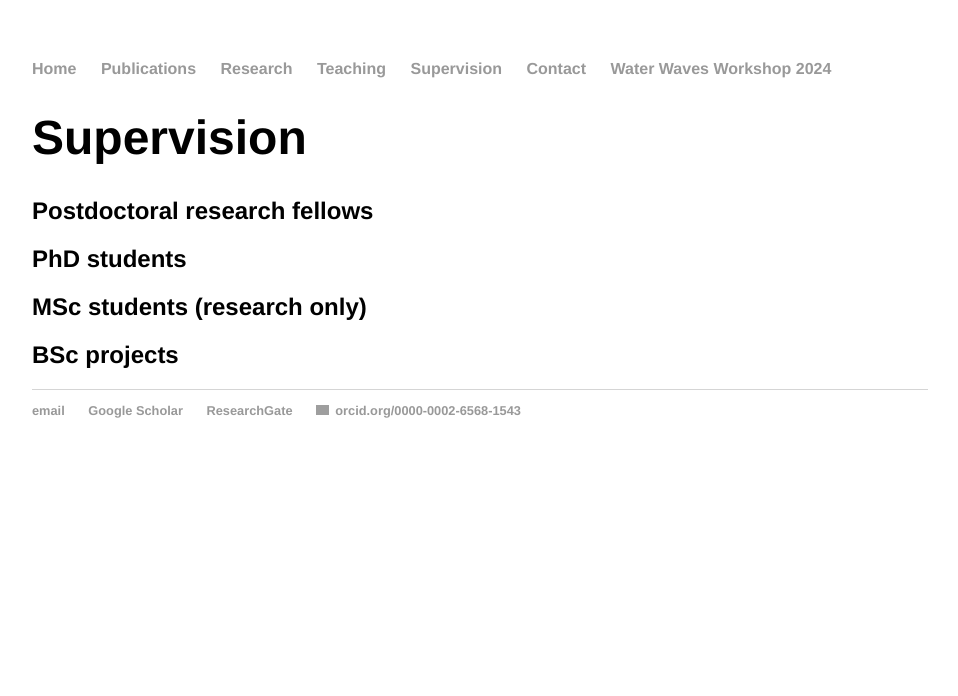
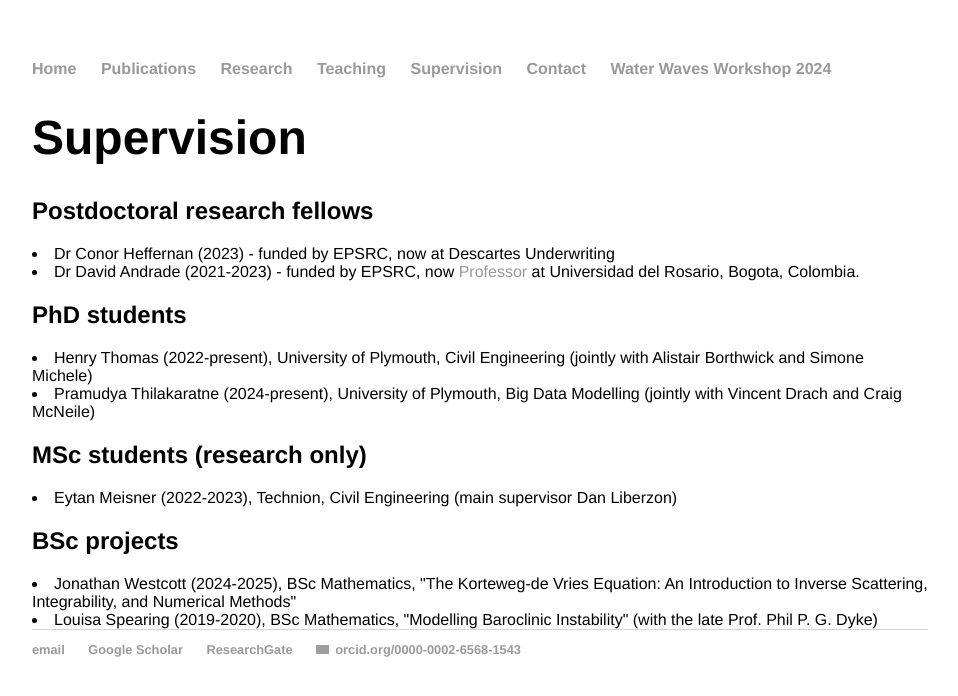
Before and after one commit to rstuhlmeier/rstuhlmeier.github.io, a Jekyll site: the page built from supervision/index.html, in a window 1280 px wide. Shown: the top 696 px of the page, without its empty margins (160-1118 px from the left). Built offline with Jekyll 4.4.1, drawn with Linux system fonts in a browser that asks for light colours; grey boxes are pictures that could not be loaded.

Commit message:
Update supervision index with new student information
Added details about current and past research fellows, PhD students, MSc students, and BSc projects.

```diff
--- a/supervision/index.html
+++ b/supervision/index.html
@@ -5,11 +5,17 @@ title: Raphael Stuhlmeier - Supervision
 
 <h1>Supervision </h1>
 
-
 <h2>Postdoctoral research fellows</h2>
+<li>Dr Conor Heffernan (2023) - funded by EPSRC, now at Descartes Underwriting</li>
+<li>Dr David Andrade (2021-2023) - funded by EPSRC, now <a href="https://pure.urosario.edu.co/en/persons/david-eugenio-andrade-perez">Professor</a> at Universidad del Rosario, Bogota, Colombia.</li>
 
 <h2>PhD students</h2>
+<li>Henry Thomas (2022-present), University of Plymouth, Civil Engineering (jointly with Alistair Borthwick and Simone Michele)</li>
+<li>Pramudya Thilakaratne (2024-present), University of Plymouth, Big Data Modelling (jointly with Vincent Drach and Craig McNeile)</li>
 
 <h2>MSc students (research only)</h2>
+<li>Eytan Meisner (2022-2023), Technion, Civil Engineering (main supervisor Dan Liberzon)</li>
 
 <h2>BSc projects</h2>
+<li>Jonathan Westcott (2024-2025), BSc Mathematics, "The Korteweg-de Vries Equation: An Introduction to Inverse Scattering, Integrability, and Numerical Methods"</li>
+<li>Louisa Spearing (2019-2020), BSc Mathematics, "Modelling Baroclinic Instability" (with the late Prof. Phil P. G. Dyke)</li>
```
